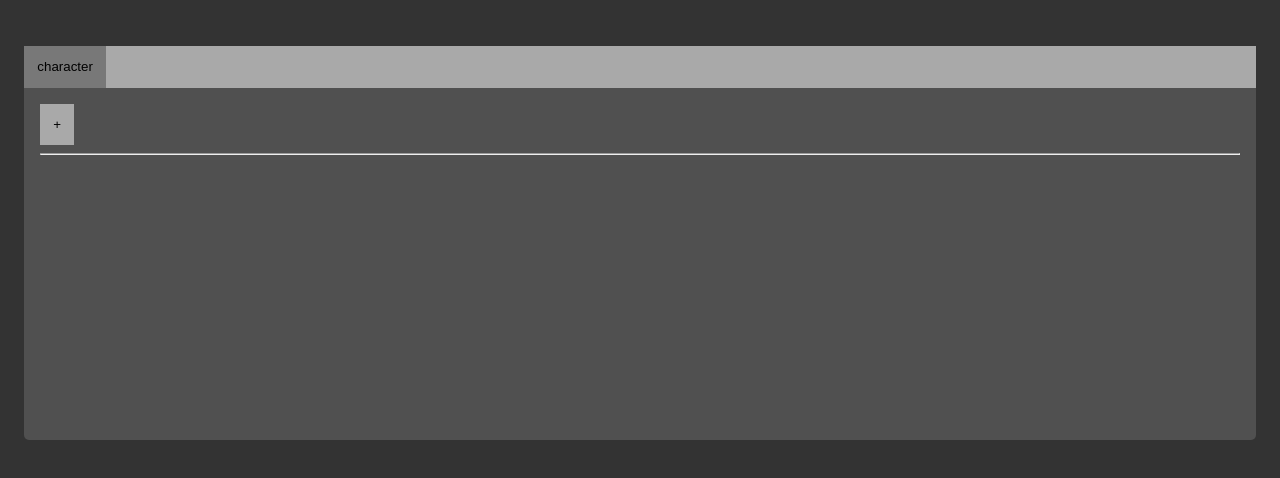
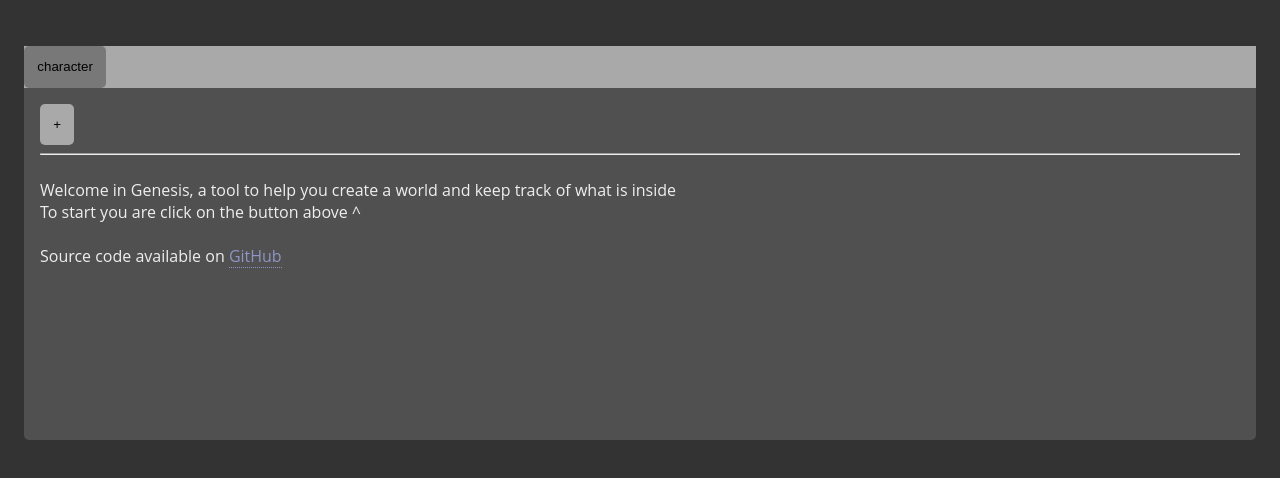
Before and after one commit to Xwilarg/Genesis, a website built with webpack: page index.html in a window 1280 px wide. Shown: the part 66-544 px from the top of the page. Built offline with nearby package versions, Linux system fonts and the light colour scheme.

Commit message:
Add introduction

```diff
--- a/css/index.css
+++ b/css/index.css
@@ -24,18 +24,18 @@ html {
     right: .2em;
 }
 
-#right > button {
+button {
     background-color: rgb(197, 197, 197);
     border: none;
     padding: 1em;
     border-radius: 5px;
 }
 
-#right > button:hover {
+button:hover {
     background-color: rgb(140, 140, 140);
 }
 
-#right > button:active {
+button:active {
     background-color: rgb(120, 120, 120);
 }
 
@@ -56,3 +56,14 @@ html {
 .flex-break {
     width: 100%;
 }
+
+a:not(.button) {
+    text-decoration: none;
+    border-bottom: dotted 1px;
+    color: rgb(142, 149, 196);
+}
+
+a:not(.button):hover {
+    color: #EF6480;
+    border-bottom-color: transparent;
+}
--- a/index.html
+++ b/index.html
@@ -30,6 +30,13 @@
         <div class="tab-menu" id="main-menu">
         </div>
         <div class="tab-content" id="main-content">
+            <div id="introduction">
+                <p>
+                    Welcome in Genesis, a tool to help you create a world and keep track of what is inside<br/>
+                    To start you are click on the button above ^<br/><br/>
+                    Source code available on <a href="https://github.com/Xwilarg/Genesis" target="_blank">GitHub</a>
+                </p>
+            </div>
         </div>
 
         <!-- IMPORT -->
--- a/src/loader.ts
+++ b/src/loader.ts
@@ -102,7 +102,9 @@ function updateContent(data: ATemplate) {
 
     if (current === null) {
         mainTarget.innerHTML = "";
+        document.getElementById("introduction")!.hidden = false;
     } else {
+        document.getElementById("introduction")!.hidden = true;
         mainTarget.innerHTML =
             Object.entries(data.getContent())
             .map(([_, value]) => {
--- a/src/saveload.ts
+++ b/src/saveload.ts
@@ -47,14 +47,14 @@ window.addEventListener('load', () => {
         document.getElementById("main-menu")!.innerHTML += `
             <button class="tab-elem tab-current" id="tab-${name}">${name}</button>
         `;
-        document.getElementById("main-content")!.innerHTML += `
+        document.getElementById("main-content")!.innerHTML = `
             <span id="content-tab-${name}">
                 <div id="filter-${name}"></div>
                 <hr/>
                 <div id="content-${name}" class="flex" hidden>
                 </div>
             </span>
-        `;
+        ` + document.getElementById("main-content")!.innerHTML;
         preload(mod);
     }
 });
```
